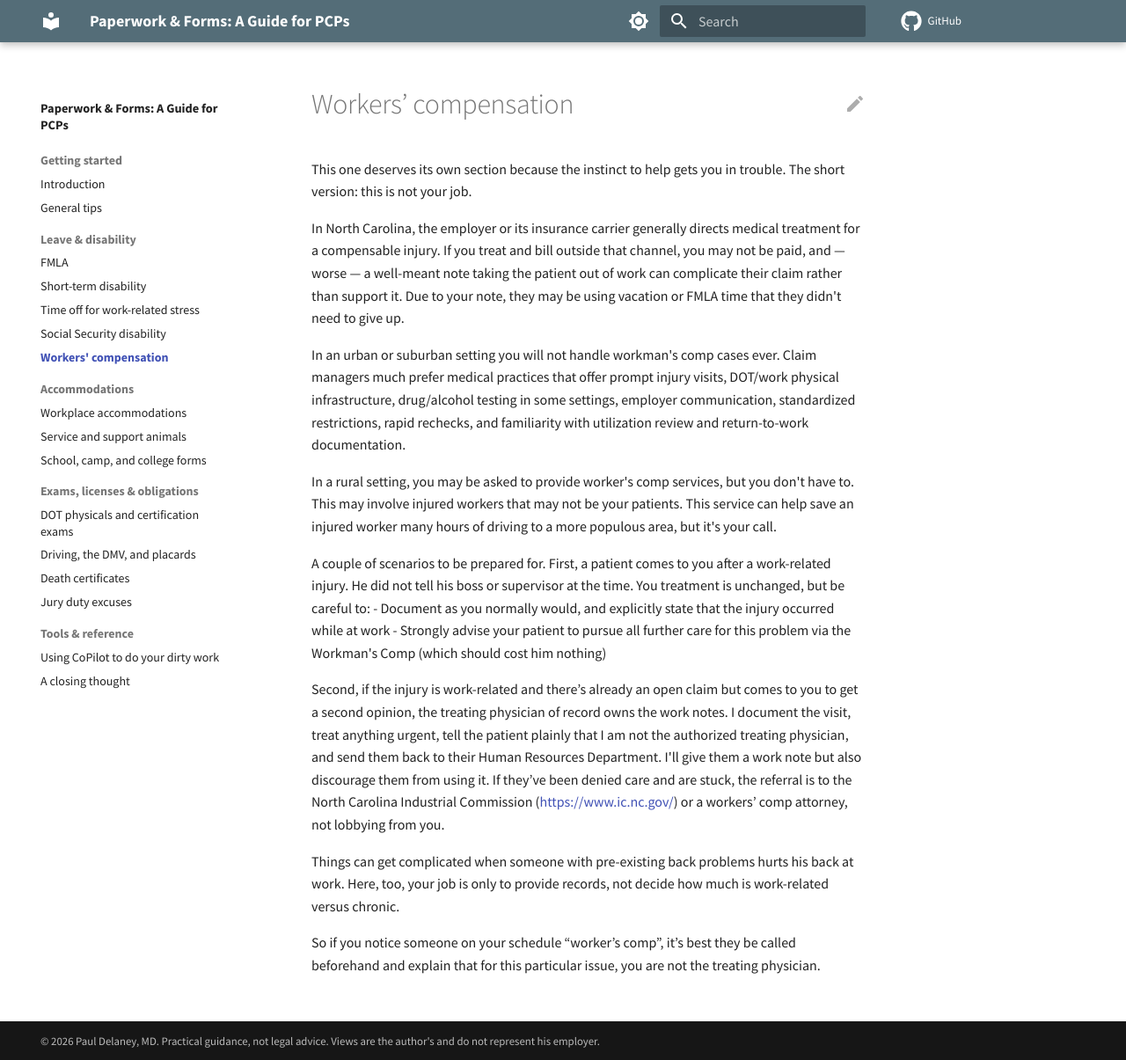
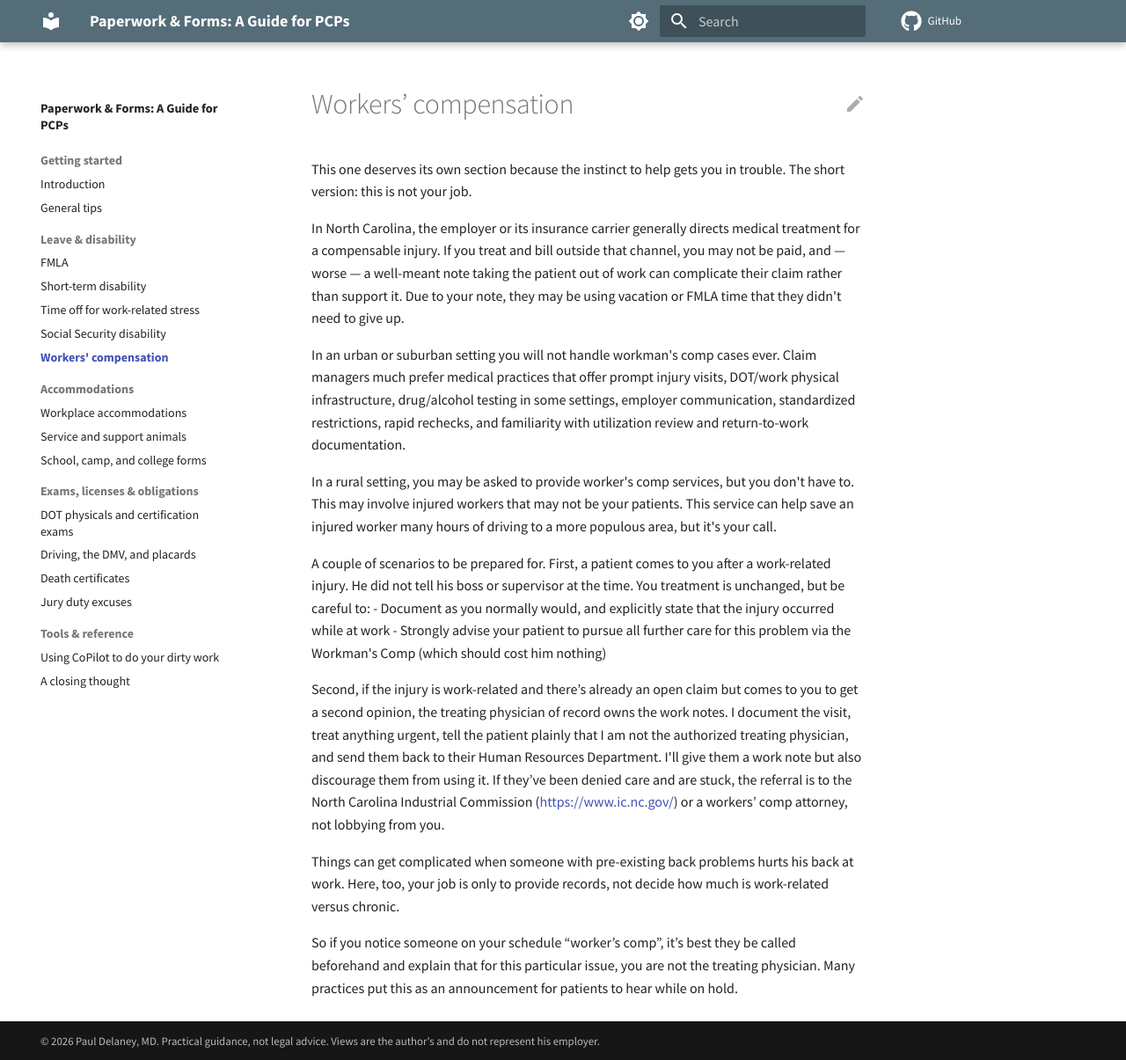
Before and after one commit to pdel4096/PCP-paperwork-guide, an MkDocs documentation site: the page built from docs/leave-disability/workers-comp.md, in a window 1280 px wide and 1205 px high. Shown: the whole window at 88% size. Built offline with MkDocs 1.6.1 and Material for MkDocs 9.7.7, drawn with Linux system fonts in a browser that asks for light colours; comment, search, counter and statistics services are not loaded.

Commit message:
Clarify communication for worker's comp patients
Added a note about informing patients on hold regarding their worker's comp status.

```diff
--- a/docs/leave-disability/workers-comp.md
+++ b/docs/leave-disability/workers-comp.md
@@ -20,4 +20,4 @@ Second, if the injury is work-related and there’s already an open claim but co
 
 Things can get complicated when someone with pre-existing back problems hurts his back at work. Here, too, your job is only to provide records, not decide how much is work-related versus chronic.
 
-So if you notice someone on your schedule “worker’s comp”, it’s best they be called beforehand and explain that for this particular issue, you are not the treating physician.
+So if you notice someone on your schedule “worker’s comp”, it’s best they be called beforehand and explain that for this particular issue, you are not the treating physician. Many practices put this as an announcement for patients to hear while on hold.
```
